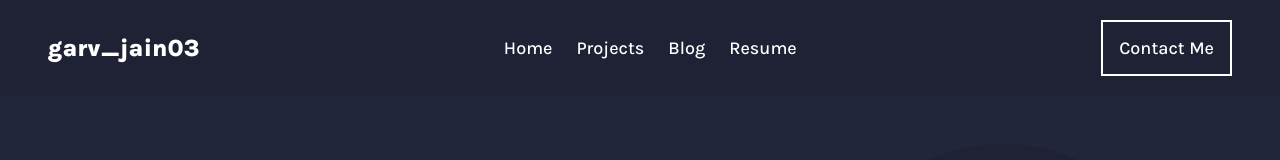
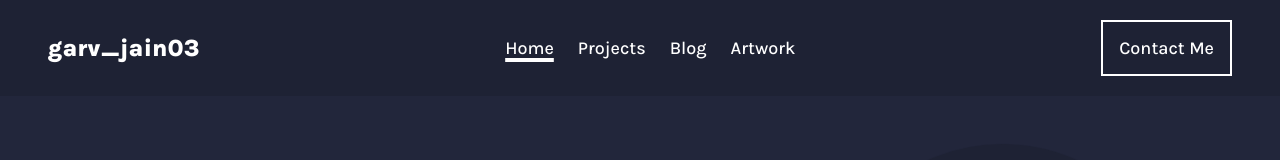
Before and after one commit to GarvJain03/garvjain.me, a Next.js app: page / in a window 1280 px wide. Shown: the top 160 px of the page. Built offline with nearby package versions, Linux system fonts and the light colour scheme.

Commit message:
stuff idk about

```diff
--- a/components/Layout/Header.tsx
+++ b/components/Layout/Header.tsx
@@ -2,6 +2,8 @@ import React from 'react'
 import Link from 'next/link'
 import { GiHamburgerMenu } from 'react-icons/gi'
 import { ImCross } from 'react-icons/im'
+import { useRouter } from 'next/router'
+
 
 const links: { name: string; url: string }[] = [
   {
@@ -17,8 +19,8 @@ const links: { name: string; url: string }[] = [
     url: '/blog',
   },
   {
-    name: 'Resume',
-    url: '/',
+    name: 'Artwork',
+    url: '/artwork',
   },
 ]
 
@@ -30,8 +32,11 @@ const Header: React.FC = () => {
     setShowNavbar(!showNavbar)
   }
 
+  const router = useRouter()
+
   return (
     <>
+    {console.log(router.pathname)}
       <header className="sticky top-0 z-50 bg-primary-dark">
         <div className="flex p-5 px-8 lg:items-center lg:px-12">
           <Link href="/">
@@ -46,18 +51,18 @@ const Header: React.FC = () => {
           <div className="hidden space-x-6 lg:mx-auto lg:flex lg:items-center">
             {links.map((link) => (
               <Link key={link.name} href={link.url}>
-                <a className="text-lg font-medium text-white">{link.name}</a>
+                <a className={`text-lg font-medium text-white ${router.pathname === `${link.url}`? "underline underline-offset-4 decoration-4": ""}`}>{link.name}</a>
               </Link>
             ))}
           </div>
           <Link href="/contact">
-            <a className="hidden border-2 border-white px-4 py-3 text-lg font-medium text-white transition duration-200 ease-in-out hover:bg-white hover:text-primary-dark lg:block">
+            <a className={`hidden border-2 border-white px-4 py-3 text-lg font-medium text-white transition duration-200 ease-in-out hover:bg-white hover:text-primary-dark lg:block ${router.pathname === "/contact"? "bg-white text-primary-dark": ""}`}>
               Contact Me
             </a>
           </Link>
         </div>
         {showNavbar && (
-          <div className="flex flex-col space-y-1 bg-primary-dark py-5 px-4">
+          <div className="flex flex-col space-y-1 bg-primary-dark py-5 px-4 transition duration-200 ease-in-out lg:hidden">
             {links.map((link) => (
               <Link href={link.url} key={link.name}>
                 <a className="rounded-md p-4 text-2xl font-medium text-white hover:bg-secondary-dark">
```
